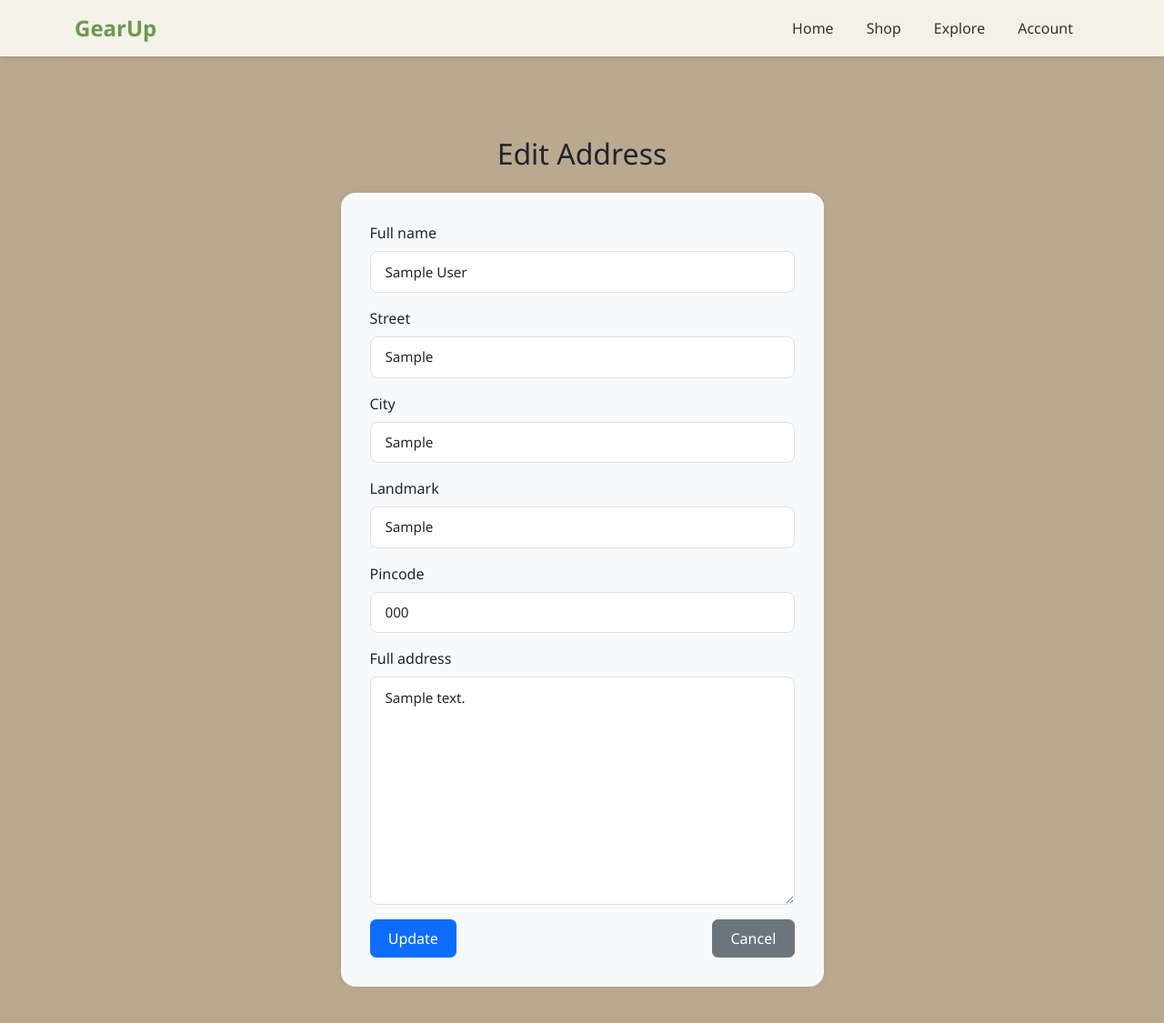
After one commit to aj110arjun/GearUp, a Django app: page /address/1/edit/ in a window 1280 px wide. The commit adds this page. Shown: the whole page at 91% size. Run offline with Django 5.2, Linux system fonts and the light colour scheme; a user stored in the database is signed in; tables that the repository leaves empty hold one stand-in row (values such as "Sample post").

Commit message:
address completed

```diff
--- a/address/forms.py
+++ b/address/forms.py
@@ -4,4 +4,9 @@ from .models import Address
 class AddressForm(forms.ModelForm):
     class Meta:
         model = Address
-        fields = ['full_name', 'street', 'city', 'landmark', 'pincode']
+        fields = ['full_name', 'street', 'city', 'landmark', 'pincode', 'full_address']
+
+    def __init__(self, *args, **kwargs):
+        super(AddressForm, self).__init__(*args, **kwargs)
+        for field in self.fields.values():
+            field.widget.attrs['class'] = 'form-control'
--- a/address/models.py
+++ b/address/models.py
@@ -4,6 +4,7 @@ from django.contrib.auth.models import User
 
 class Address(models.Model):
     user = models.ForeignKey(User, on_delete=models.CASCADE, related_name='addresses')
+    full_address = models.TextField()
     full_name = models.CharField(max_length=100)
     street = models.CharField(max_length=255)
     city = models.CharField(max_length=100)
--- a/address/urls.py
+++ b/address/urls.py
@@ -5,5 +5,8 @@ from . import views
 urlpatterns = [
     path('view/', views.view_address, name='view_address'),
     path('add/', views.add_address, name='add_address'),
+    path('<int:address_id>/set/default/', views.toggle_default_address, name='toggle_default_address'),
+    path('<int:address_id>/edit/', views.edit_address, name='edit_address'),
+    path('<int:address_id>/delete/', views.delete_address, name='delete_address'),
 
 ]
--- a/address/views.py
+++ b/address/views.py
@@ -1,7 +1,8 @@
-from django.shortcuts import render, redirect
+from django.shortcuts import render, redirect, redirect, get_object_or_404
 from .models import Address
 from django.contrib.auth.decorators import login_required
 from .forms import AddressForm
+from django.contrib import messages
 
 
 def view_address(request):
@@ -25,3 +26,39 @@ def add_address(request):
     else:
         form = AddressForm()
     return render(request, 'registration/address/add_address.html', {'form': form, 'form_title': 'Add Address'})
+
+def toggle_default_address(request, address_id):
+    address = get_object_or_404(Address, id=address_id, user=request.user)
+
+    # Unset all user's addresses
+    Address.objects.filter(user=request.user, is_default=True).update(is_default=False)
+
+    # Set the selected address as default
+    address.is_default = True
+    address.save()
+
+    return redirect('view_address')
+
+def edit_address(request, address_id):
+    address = get_object_or_404(Address, id=address_id, user=request.user)
+
+    if request.method == 'POST':
+        form = AddressForm(request.POST, instance=address)
+        if form.is_valid():
+            form.save()
+            return redirect('view_address')  # Redirect to address list
+    else:
+        form = AddressForm(instance=address)
+
+    return render(request, 'registration/address/edit_address.html', {'form': form, 'address': address})
+
+def delete_address(request, address_id):
+
+    address = get_object_or_404(Address, id=address_id, user=request.user)
+
+    if address.is_default:
+        messages.warning(request, "You cannot delete your default address. Please set another address as default first.")
+        return redirect('view_address')
+
+    address.delete()
+    return redirect('view_address')
--- /dev/null
+++ b/templates/registration/address/edit_address.html
@@ -0,0 +1,58 @@
+{% extends 'registration/base.html' %}
+{% load static %}
+{% block title %}Edit Address{% endblock %}
+
+{% block content %}
+<style>
+  .form-label {
+    font-weight: 500;
+  }
+
+  .form-control {
+    border-radius: 0.5rem;
+    padding: 0.65rem 1rem;
+    font-size: 0.95rem;
+  }
+
+  .form-control:focus {
+    box-shadow: 0 0 0 0.2rem rgba(13, 110, 253, 0.25);
+    border-color: #86b7fe;
+  }
+
+  .btn {
+    border-radius: 0.4rem;
+    padding: 0.5rem 1.2rem;
+  }
+
+  .container form {
+    background: #f8f9fa;
+    padding: 2rem;
+    border-radius: 1rem;
+    box-shadow: 0 0 10px rgba(0,0,0,0.05);
+  }
+</style>
+
+<div class="container mt-5">
+  <div class="row justify-content-center">
+    <div class="col-md-6">
+      <h2 class="mb-4 text-center">Edit Address</h2>
+      <form method="post">
+        {% csrf_token %}
+        {% for field in form %}
+          <div class="mb-3">
+            <label for="{{ field.id_for_label }}" class="form-label">{{ field.label }}</label>
+            {{ field }}
+            {% if field.errors %}
+              <div class="text-danger small">{{ field.errors|striptags }}</div>
+            {% endif %}
+          </div>
+        {% endfor %}
+        <div class="d-flex justify-content-between">
+          <button type="submit" class="btn btn-primary">Update</button>
+          <a href="{% url 'view_address' %}" class="btn btn-secondary">Cancel</a>
+        </div>
+      </form>
+    </div>
+  </div>
+</div>
+{% endblock %}
--- a/templates/registration/base.html
+++ b/templates/registration/base.html
@@ -22,7 +22,7 @@
   <!-- Navbar -->
   <nav class="navbar navbar-expand-lg navbar-light">
     <div class="container">
-      <a class="navbar-brand" href="#">GearUp</a>
+      <a class="navbar-brand" href="{% url 'home' %}">GearUp</a>
       <button class="navbar-toggler" type="button" data-bs-toggle="collapse" data-bs-target="#navbarNav">
         <span class="navbar-toggler-icon"></span>
       </button>
```
Also changed, not shown: templates/registration/address/address.html (+14 -5 lines), address/migrations/0002_alter_address_options_address_full_address.py (added).
